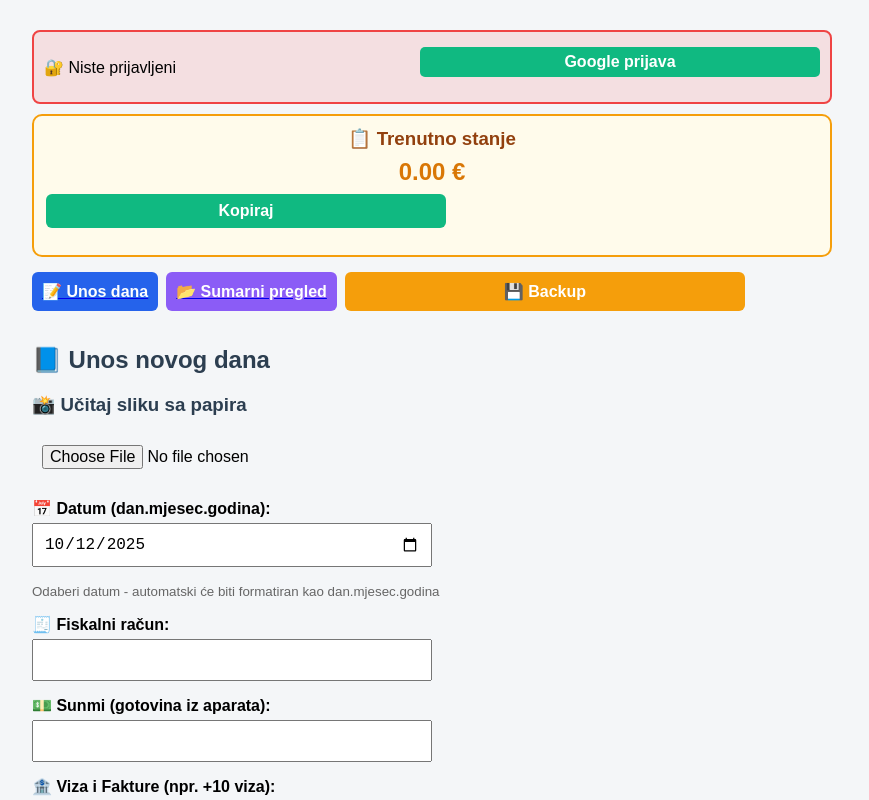
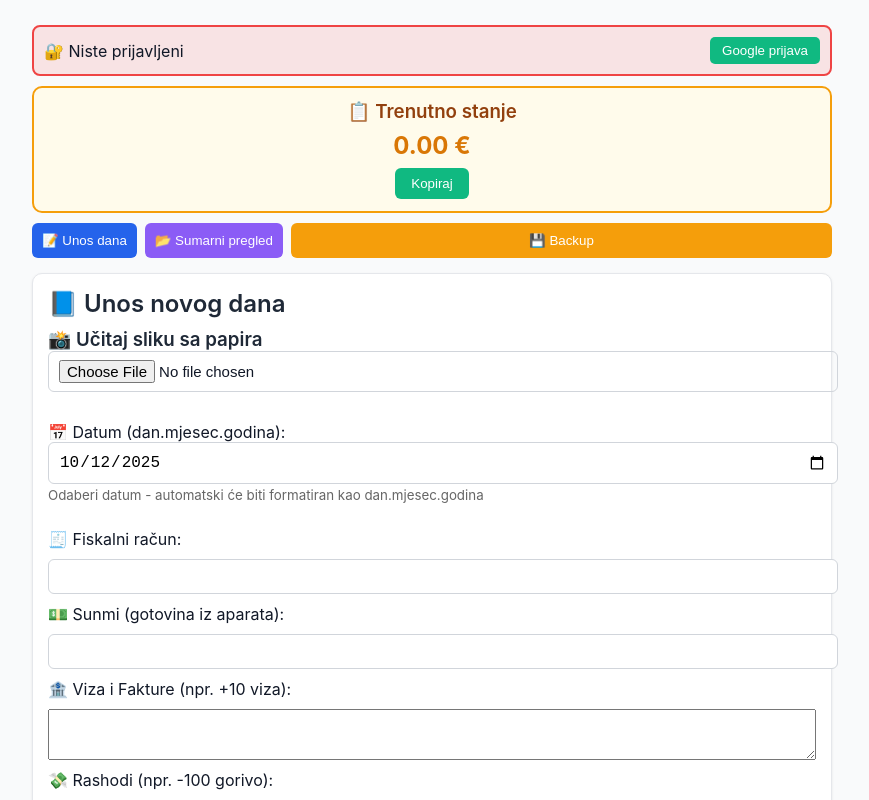
Before and after one commit to babaluu2025/bbl-final, a React (Create React App) app: page / in a window 1280 px wide. Shown: the top 800 px of the page, without its empty margins (208-1077 px from the left). Built offline with nearby package versions, Linux system fonts and the light colour scheme.

Commit message:
Update index.css

```diff
--- a/src/index.css
+++ b/src/index.css
@@ -1,64 +1,190 @@
+/* ======== GLOBALNA PODEŠAVANJA ======== */
 body {
   margin: 0;
-  padding: 20px;
-  font-family: Arial, sans-serif;
-  background-color: #f4f6f8;
-}
-
-h1, h2, h3 {
-  color: #2c3e50;
-}
-
-label {
-  font-weight: bold;
-  display: block;
-  margin-top: 10px;
-}
-
-input, textarea, button {
-  display: block;
-  width: 100%;
-  max-width: 400px;
-  margin: 5px 0 15px 0;
-  padding: 10px;
-  font-size: 16px;
-  box-sizing: border-box;
-}
-
-textarea {
-  height: 80px;
-  resize: vertical;
+  font-family: "Inter", -apple-system, BlinkMacSystemFont, "Segoe UI", Roboto, Oxygen, Ubuntu, Cantarell, sans-serif;
+  background-color: #f9fafb;
+  color: #111827;
+  min-height: 100vh;
+  display: flex;
+  justify-content: center;
+  align-items: flex-start;
+  padding: 15px;
 }
 
 button {
-  background-color: #2d89ef;
-  color: white;
-  border: none;
   cursor: pointer;
-  font-weight: bold;
+  transition: background-color 0.2s ease, transform 0.1s ease;
 }
 
 button:hover {
-  background-color: #1b5fbf;
+  opacity: 0.9;
+  transform: scale(1.02);
 }
 
-.app-container {
-  max-width: 800px;
-  margin: auto;
+button:disabled {
+  opacity: 0.6;
+  cursor: not-allowed;
 }
 
-.entries-list {
-  margin-top: 30px;
+/* ======== GLAVNI KONTEJNER ======== */
+#root {
+  width: 100%;
+  max-width: 850px;
 }
 
-.entry-box {
-  background-color: white;
+/* ======== FORME ======== */
+form {
+  display: flex;
+  flex-direction: column;
+  gap: 10px;
+  background: white;
   padding: 15px;
-  margin-bottom: 15px;
-  box-shadow: 0 0 8px rgba(0,0,0,0.1);
-  border-radius: 8px;
+  border-radius: 10px;
+  border: 1px solid #e5e7eb;
+  box-shadow: 0 1px 3px rgba(0,0,0,0.08);
 }
 
-.entry-result p {
-  margin: 3px 0;
+input, select {
+  width: 100%;
+  padding: 8px 10px;
+  border: 1px solid #d1d5db;
+  border-radius: 6px;
+  font-size: 15px;
 }
+
+input:focus, select:focus {
+  outline: none;
+  border-color: #2563eb;
+  box-shadow: 0 0 0 2px rgba(37,99,235,0.2);
+}
+
+/* ======== NASLOVI ======== */
+h1, h2, h3 {
+  margin: 0;
+  color: #1f2937;
+  font-weight: 600;
+}
+
+h1 {
+  font-size: 22px;
+  margin-bottom: 10px;
+  text-align: center;
+}
+
+/* ======== KARTICE (za dane i preglede) ======== */
+.card {
+  background: white;
+  border-radius: 10px;
+  padding: 12px;
+  border: 1px solid #e5e7eb;
+  margin-bottom: 10px;
+  box-shadow: 0 1px 2px rgba(0,0,0,0.05);
+  transition: transform 0.1s ease, box-shadow 0.1s ease;
+}
+
+.card:hover {
+  transform: scale(1.01);
+  box-shadow: 0 2px 6px rgba(0,0,0,0.08);
+}
+
+/* ======== TABELA ======== */
+table {
+  width: 100%;
+  border-collapse: collapse;
+  background: white;
+  border-radius: 10px;
+  overflow: hidden;
+}
+
+th, td {
+  text-align: center;
+  padding: 8px;
+  border-bottom: 1px solid #e5e7eb;
+}
+
+th {
+  background-color: #f3f4f6;
+  font-weight: 600;
+  color: #374151;
+}
+
+tr:hover td {
+  background-color: #f9fafb;
+}
+
+/* ======== NOTIFIKACIJE ======== */
+.sync-notification {
+  position: fixed;
+  bottom: 15px;
+  left: 50%;
+  transform: translateX(-50%);
+  min-width: 200px;
+  max-width: 90%;
+  padding: 12px 18px;
+  border-radius: 8px;
+  color: white;
+  font-weight: 500;
+  text-align: center;
+  z-index: 1000;
+  box-shadow: 0 2px 8px rgba(0,0,0,0.2);
+}
+
+.sync-notification.success { background-color: #10b981; }
+.sync-notification.error   { background-color: #ef4444; }
+.sync-notification.info    { background-color: #3b82f6; }
+
+/* ======== RESPONSIVE ======== */
+@media (max-width: 600px) {
+  body {
+    padding: 8px;
+  }
+  button {
+    font-size: 14px;
+    padding: 8px 10px;
+  }
+  form {
+    padding: 10px;
+  }
+  h1 {
+    font-size: 18px;
+  }
+  th, td {
+    padding: 6px;
+    font-size: 14px;
+  }
+}
+/* ======== ANIMACIJA NOTIFIKACIJA ======== */
+@keyframes pulseFade {
+  0% {
+    transform: translateX(-50%) scale(1);
+    opacity: 1;
+  }
+  50% {
+    transform: translateX(-50%) scale(1.05);
+    opacity: 0.95;
+  }
+  100% {
+    transform: translateX(-50%) scale(1);
+    opacity: 1;
+  }
+}
+
+.sync-notification {
+  animation: pulseFade 2s infinite ease-in-out;
+}
+
+/* Lagani fade-in kada se pojavi */
+@keyframes fadeInUp {
+  from {
+    transform: translate(-50%, 20px);
+    opacity: 0;
+  }
+  to {
+    transform: translate(-50%, 0);
+    opacity: 1;
+  }
+}
+
+.sync-notification {
+  animation: fadeInUp 0.4s ease-out, pulseFade 2s infinite ease-in-out;
+}
```
